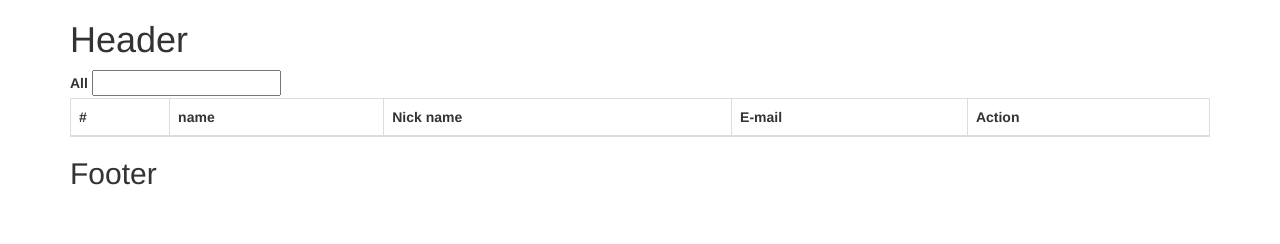
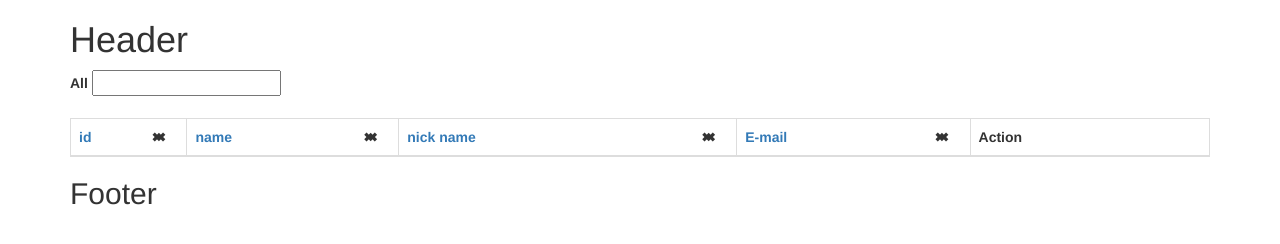
Before and after one commit to KikahaPlus44/AngularLessons, a website: page public/index.html at #/users in a window 1280 px wide. Drawn offline with nearby package versions, Linux system fonts and the light colour scheme; some packages are replaced by stand-ins of ours; no server answers.

Commit message:
sort table

```diff
--- a/public/app/controllers.js
+++ b/public/app/controllers.js
@@ -14,8 +14,14 @@ angular.module('controllers', [])
 .controller('UsersCtrl',function($scope, userRestApiFacrtory, $state){
     // создаем обьект users в $scope чтобы передать туда наш ответ с сервера
     $scope.users = [];
+    // Пытаемся сортировать таблицу по клику на хеадер
+    $scope.sortTypeName     = 'name'; // set the default sort type
+    $scope.sortNName = 'nname';
+    $scope.sortReverse  = false;  // set the default sort order
+
     // Собственно передаем ответ из фабрики в scope.users
     userRestApiFacrtory.getUsers().
+
     // Сервер вернул то что попросили
     success(function(data, status, headers, config){
         //        var token = headers('http-token');
@@ -24,10 +30,12 @@ angular.module('controllers', [])
         //clasic filter
         //$scope.users = $filter('oderBy')(users, {'name' : search})
     }).
+
     // сервер вернул какую-то ошибку
     error(function(data){
         console.log(data);
     });
+
     // это ui-rout вызывается ng-click по строке с юзером
     // получает оттуда же id кликнутого юзера и отправляет на новый view
     $scope.userInfo = function(id){
--- a/public/assets/css/main.css
+++ b/public/assets/css/main.css
@@ -1,3 +1,18 @@
-span {
-    color: red !important;
+.data-table {
+    margin-top: 20px;
+
 }
+.data-table__sort {
+    display: block;
+    width: 100%;
+    cursor: pointer;
+}
+.data-table__header {
+    position: relative;
+}
+.data-table__header span {
+    position: absolute;
+    top: 50%;
+    right: 20px;
+    margin-top: -7px;
+}
--- a/public/index.html
+++ b/public/index.html
@@ -10,6 +10,7 @@
         <script src="bower_components/jquery/dist/jquery.min.js" type="text/javascript"></script>
         <script src="bower_components/angular-ui-router/release/angular-ui-router.min.js" type="text/javascript"></script>
         <link href="bower_components/bootstrap/dist/css/bootstrap.min.css" rel="stylesheet" type="text/css"/>
+        <link rel="stylesheet" type="text/css" href="assets/css/main.css">
     </head>
     <body ng-controller="MainCtrl">
         <section ui-view>
--- a/public/templates/users.html
+++ b/public/templates/users.html
@@ -1,23 +1,38 @@
 
 <label for="all"> All</label>
-<input type="text" ng-model="search.$" id="all">
-<table class="table table-hover table-bordered">
+<input type="text" ng-model="search.$" id="all" class="data-table__search">
+<table class="table table-hover table-bordered data-table">
     <thead>
             <tr>
-                <th>#</th>
-                <th>name</th>
-                <th>Nick name</th>
-                <th>E-mail</th>
+                <th class="data-table__header">
+                    <a ng-click="sortType = 'id'; sortReverse = !sortReverse" class="data-table__sort">id</a>
+                    <span ng-show="sortType == 'id' && !sortReverse" class="glyphicon glyphicon-chevron-down"></span>
+                    <span ng-show="sortType == 'id' && sortReverse" class="glyphicon glyphicon-chevron-up"></span>
+                </th>
+                <th class="data-table__header">
+                    <a ng-click="sortType = 'name'; sortReverse = !sortReverse" class="data-table__sort">name</a>
+                    <span ng-show="sortType == 'name' && !sortReverse" class="glyphicon glyphicon-chevron-down"></span>
+                    <span ng-show="sortType == 'name' && sortReverse" class="glyphicon glyphicon-chevron-up"></span>
+                </th>
+                <th class="data-table__header">
+                    <a ng-click="sortType = 'username'; sortReverse = !sortReverse" class="data-table__sort">nick name</a>
+                    <span ng-show="sortType == 'username' && !sortReverse" class="glyphicon glyphicon-chevron-down"></span>
+                    <span ng-show="sortType == 'username' && sortReverse" class="glyphicon glyphicon-chevron-up"></span>
+                </th>
+                <th class="data-table__header">
+                    <a ng-click="sortType = 'email'; sortReverse = !sortReverse" class="data-table__sort">E-mail</a>
+                    <span ng-show="sortType == 'email' && !sortReverse" class="glyphicon glyphicon-chevron-down"></span>
+                    <span ng-show="sortType == 'email' && sortReverse" class="glyphicon glyphicon-chevron-up"></span>
+                </th>
                 <th>Action</th>
-
             </tr>
     </thead>
     <tbody>
         <!--<tr ng-repeat="user in users | limitTo: 5">-->
         <!--<tr ng-repeat="user in users | orderBy: 'name'">-->
-        <tr ng-repeat="user in users | filter: search" ng-click="userInfo(user.id)" style="cursor: pointer;">
+        <tr ng-repeat="user in users | filter: search | orderBy:sortType:sortReverse" ng-click="userInfo(user.id)" style="cursor: pointer;">
         <!--<tr ng-repeat="user in users">-->
-            <td>{{$index + 1}}</td>
+            <td>{{user.id}}</td>
             <td>
                 <a ui-sref="app.user({id: {{user.id}}})">{{user.name}}</a>
             </td>
```
